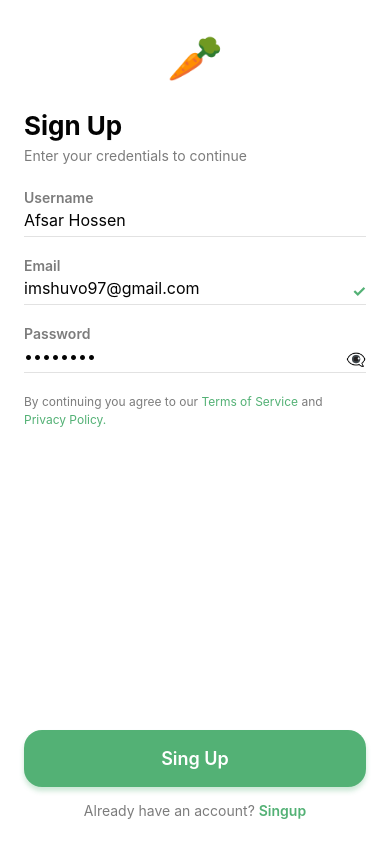
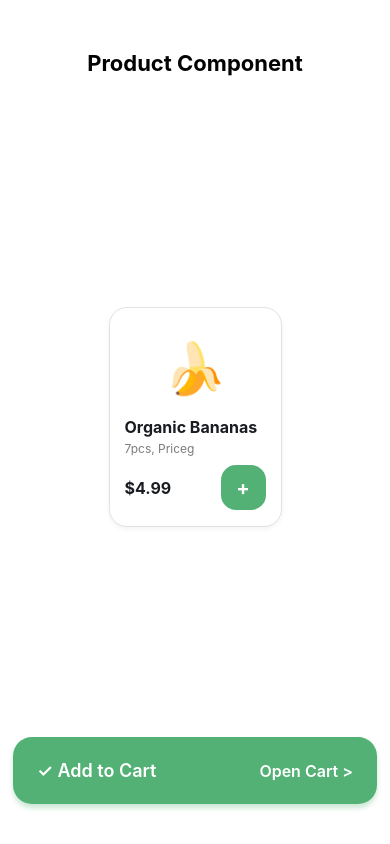
Before and after one commit to asiyatleuzhan-lgtm/online-shop, a React Native app: screen / in a window 390 px wide. Built offline with nearby package versions, Linux system fonts and the light colour scheme.

Commit message:
Add Product Card and Add to Cart components

```diff
--- a/App.tsx
+++ b/App.tsx
@@ -1,104 +1,52 @@
 import React, { useState } from 'react';
-import { StyleSheet, Text, View, TextInput, TouchableOpacity, ScrollView } from 'react-native';
+import { StyleSheet, Text, View, TouchableOpacity, Image } from 'react-native';
 
 export default function App() {
-  const [currentPage, setCurrentPage] = useState('signup');
-  const [username, setUsername] = useState('Afsar Hossen');
-  const [email, setEmail] = useState('imshuvo97@gmail.com');
-  const [password, setPassword] = useState('12345678');
-  const [showPassword, setShowPassword] = useState(false);
+  const [currentPage, setCurrentPage] = useState('product-card');
+  const [cartCount, setCartCount] = useState(0);
 
   return (
     <View style={styles.container}>
       <View style={styles.phoneScreen}>
 
-        {/* SIGN UP SCREEN */}
-        {currentPage === 'signup' && (
+        {/* PRODUCT CARD SCREEN */}
+        {currentPage === 'product-card' && (
           <View style={styles.screenContainer}>
             <View>
-              {/* Жоғарғы сәбіз иконкасы */}
-              <View style={{ alignItems: 'center', marginTop: 10, marginBottom: 25 }}>
-                <Text style={{ fontSize: 45 }}>🥕</Text>
+              <Text style={styles.headerTitle}>Product Component</Text>
+            </View>
+
+            {/* Өнім карточкасы (Organic Bananas) */}
+            <View style={styles.cardContainer}>
+              <View style={styles.imageContainer}>
+                <Text style={{ fontSize: 50 }}>🍌</Text>
               </View>
 
-              <Text style={styles.title}>Sign Up</Text>
-              <Text style={styles.subtitle}>Enter your credentials to continue</Text>
+              <Text style={styles.productTitle}>Organic Bananas</Text>
+              <Text style={styles.productSub}>7pcs, Priceg</Text>
 
-              {/* Username енгізу */}
-              <Text style={styles.label}>Username</Text>
-              <TextInput
-                style={styles.input}
-                value={username}
-                onChangeText={setUsername}
-                placeholder="Username"
-              />
-
-              {/* Email енгізу */}
-              <Text style={[styles.label, { marginTop: 20 }]}>Email</Text>
-              <View style={styles.inputRow}>
-                <TextInput
-                  style={[styles.input, { borderBottomWidth: 0, flex: 1 }]}
-                  value={email}
-                  onChangeText={setEmail}
-                  placeholder="Email"
-                  keyboardType="email-address"
-                />
-                <Text style={{ color: '#53B175', fontSize: 16, fontWeight: 'bold' }}>✓</Text>
-              </View>
-
-              {/* Password енгізу */}
-              <Text style={[styles.label, { marginTop: 20 }]}>Password</Text>
-              <View style={styles.inputRow}>
-                <TextInput
-                  style={[styles.input, { borderBottomWidth: 0, flex: 1 }]}
-                  value={password}
-                  onChangeText={setPassword}
-                  secureTextEntry={!showPassword}
-                  placeholder="Password"
-                />
-                <TouchableOpacity onPress={() => setShowPassword(!showPassword)}>
-                  <Text style={{ fontSize: 16, color: '#7C7C7C' }}>{showPassword ? '👁️' : '👁️‍🗨️'}</Text>
-                </TouchableOpacity>
-              </View>
-
-              {/* Шарттар туралы мәтін */}
-              <Text style={styles.termsText}>
-                By continuing you agree to our <Text style={{ color: '#53B175' }}>Terms of Service</Text> and <Text style={{ color: '#53B175' }}>Privacy Policy.</Text>
-              </Text>
-            </View>
-
-            <View style={{ marginBottom: 25 }}>
-              {/* Sing Up батырмасы */}
-              <TouchableOpacity
-                style={styles.signupButton}
-                onPress={() => setCurrentPage('shop')}
-              >
-                <Text style={styles.signupButtonText}>Sing Up</Text>
-              </TouchableOpacity>
-
-              {/* Төменгі кіру сілтемесі */}
-              <View style={{ flexDirection: 'row', justifyContent: 'center', marginTop: 15 }}>
-                <Text style={{ color: '#7C7C7C', fontSize: 14 }}>Already have an account? </Text>
-                <TouchableOpacity onPress={() => alert('Login бетіне өту')}>
-                  <Text style={{ color: '#53B175', fontSize: 14, fontWeight: '600' }}>Singup</Text>
+              <View style={styles.cardFooter}>
+                <Text style={styles.productPrice}>$4.99</Text>
+                <TouchableOpacity
+                  style={styles.addButton}
+                  onPress={() => setCartCount(prev => prev + 1)}
+                >
+                  <Text style={{ color: '#ffffff', fontSize: 20, fontWeight: 'bold' }}>+</Text>
                 </TouchableOpacity>
               </View>
             </View>
+
+            {/* Add to Cart батырмасы */}
+            <View style={{ marginBottom: 40 }}>
+              <TouchableOpacity
+                style={styles.cartButton}
+                onPress={() => alert(`Себетке қосылды! Барлығы: ${cartCount} өнім`)}
+              >
+                <Text style={styles.cartButtonText}>✓ Add to Cart</Text>
+                <Text style={styles.openCartText}>Open Cart &gt;</Text>
+              </TouchableOpacity>
+            </View>
           </View>
-        )}
-
-        {/* SHOP SCREEN */}
-        {currentPage === 'shop' && (
-          <ScrollView contentContainerStyle={styles.shopContainer}>
-            <Text style={{ fontSize: 32, textAlign: 'center', marginBottom: 10 }}>🥕</Text>
-            <Text style={{ textAlign: 'center', color: '#828282', fontSize: 12, marginBottom: 20 }}>Dhaka, Banasree</Text>
-
-            <TouchableOpacity style={styles.backToSignup} onPress={() => setCurrentPage('signup')}>
-              <Text style={{ color: '#53B175', fontWeight: 'bold' }}>⬅️ Sign Up бетіне қайту</Text>
-            </TouchableOpacity>
-
-            <Text style={{ fontSize: 22, fontWeight: 'bold', color: '#181B20', marginTop: 20 }}>Welcome to Shop!</Text>
-          </ScrollView>
         )}
 
       </View>
@@ -129,69 +77,87 @@ const styles = StyleSheet.create({
   screenContainer: {
     flex: 1,
     paddingHorizontal: 24,
-    paddingTop: 20,
+    paddingTop: 50,
     justifyContent: 'space-between',
+    alignItems: 'center',
   },
-  title: {
-    fontSize: 26,
+  headerTitle: {
+    fontSize: 22,
     fontWeight: 'bold',
     color: '#030303',
-    marginBottom: 6,
+    marginBottom: 20,
   },
-  subtitle: {
+  cardContainer: {
+    width: 173,
+    height: 220,
+    borderWidth: 1,
+    borderColor: '#E2E2E2',
+    borderRadius: 18,
+    padding: 15,
+    justifyContent: 'space-between',
+    backgroundColor: '#ffffff',
+    shadowColor: '#000',
+    shadowOffset: { width: 0, height: 2 },
+    shadowOpacity: 0.05,
+    shadowRadius: 5,
+    elevation: 2,
+  },
+  imageContainer: {
+    alignItems: 'center',
+    justifyContent: 'center',
+    height: 90,
+  },
+  productTitle: {
+    fontSize: 16,
+    fontWeight: 'bold',
+    color: '#181B20',
+  },
+  productSub: {
+    fontSize: 12,
     color: '#7C7C7C',
-    fontSize: 14,
-    marginBottom: 25,
+    marginBottom: 5,
   },
-  label: {
-    fontSize: 14,
-    color: '#7C7C7C',
-    fontWeight: '600',
-    marginBottom: 4,
+  cardFooter: {
+    flexDirection: 'row',
+    justifyContent: 'space-between',
+    alignItems: 'center',
   },
-  input: {
+  productPrice: {
     fontSize: 16,
-    color: '#030303',
-    borderBottomWidth: 1,
-    borderBottomColor: '#E2E2E2',
-    paddingBottom: 6,
+    fontWeight: 'bold',
+    color: '#181B20',
   },
-  inputRow: {
+  addButton: {
+    width: 45,
+    height: 45,
+    backgroundColor: '#53B175',
+    borderRadius: 15,
+    alignItems: 'center',
+    justifyContent: 'center',
+  },
+  cartButton: {
+    width: 364,
+    height: 67,
+    backgroundColor: '#53B175',
+    borderRadius: 19,
     flexDirection: 'row',
     alignItems: 'center',
-    borderBottomWidth: 1,
-    borderBottomColor: '#E2E2E2',
-  },
-  termsText: {
-    fontSize: 12,
-    color: '#7C7C7C',
-    marginTop: 20,
-    lineHeight: 18,
-  },
-  signupButton: {
-    backgroundColor: '#53B175',
-    paddingVertical: 18,
-    borderRadius: 18,
-    alignItems: 'center',
+    justifyContent: 'space-between',
+    paddingHorizontal: 24,
     shadowColor: '#53B175',
     shadowOffset: { width: 0, height: 4 },
     shadowOpacity: 0.3,
     shadowRadius: 5,
     elevation: 5,
   },
-  signupButtonText: {
+  cartButtonText: {
     color: '#ffffff',
     fontSize: 18,
     fontWeight: '600',
   },
-  shopContainer: {
-    padding: 20,
-    alignItems: 'center',
-  },
-  backToSignup: {
-    marginTop: 20,
-    padding: 10,
-    backgroundColor: '#e8f5e9',
-    borderRadius: 10,
+  openCartText: {
+    color: '#ffffff',
+    fontSize: 16,
+    fontWeight: '600',
   },
 });
```
